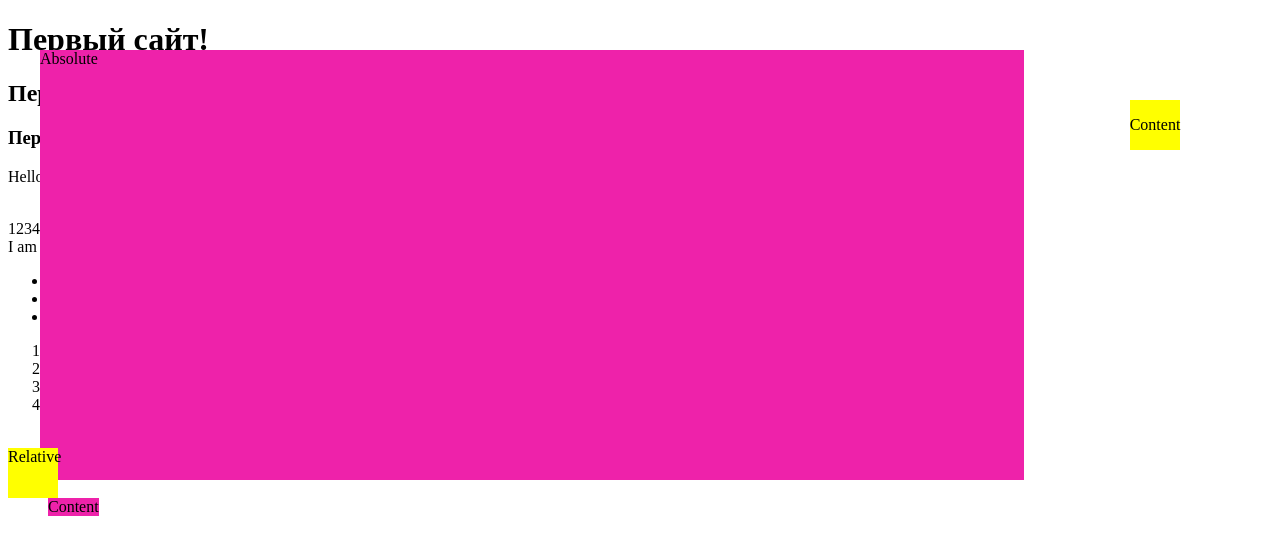
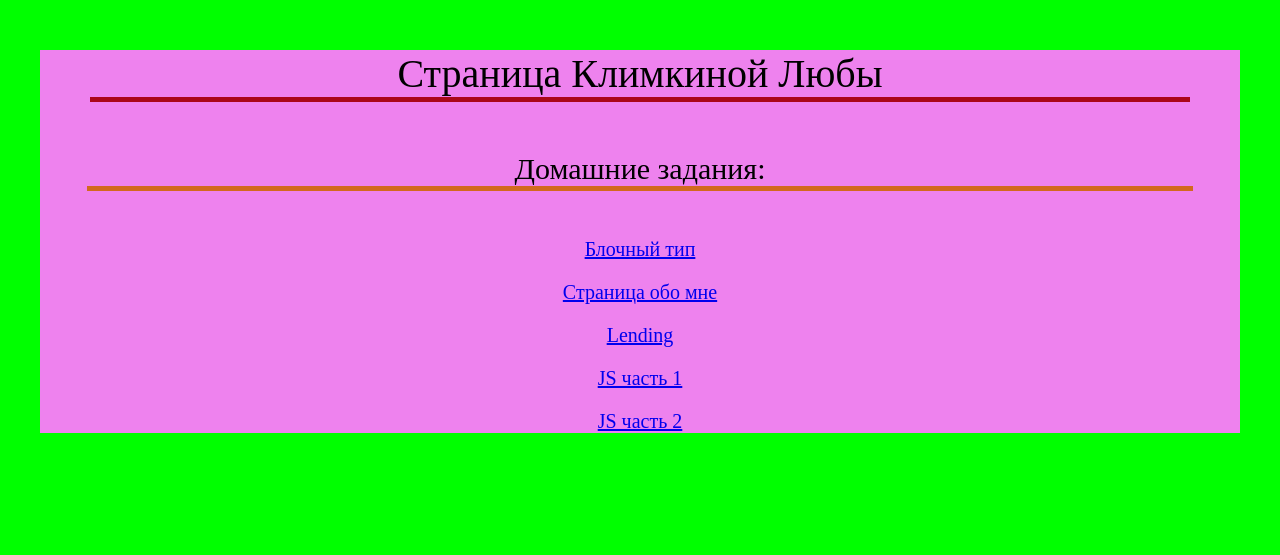
Before and after one commit to LubovKl/PMI4, a PHP site: page / in a window 1280 px wide. Shown: the top 555 px of the page. Run offline with PHP 8.4, Linux system fonts and the light colour scheme.

Commit message:
this is my 7 commit

```diff
--- a/index.php
+++ b/index.php
@@ -1,66 +1,40 @@
 <!DOCTYPE html>
+<!--
+To change this license header, choose License Headers in Project Properties.
+To change this template file, choose Tools | Templates
+and open the template in the editor.
+-->
 <html>
     <head>
-        <meta charset="utf-8">
-        <title>Первый сайт</title>
+        <title>Main page</title>
+         <link rel="stylesheet" href="style.css">
+        <meta charset="UTF-8">
+        <meta name="viewport" content="width=device-width, initial-scale=1.0">
 
-        <link rel="stylesheet" href="/style.css">
+
+        <!--<script src="https://code.jquery.com/jquery-3.6.0.min.js"></script>-->
+
+
     </head>
-
     <body>
-        <h1>
-            Первый сайт!
-        </h1>
-        <h2>
-            Первый сайт!
-        </h2>
-        <h3>
-            Первый сайт!
-        </h3>
-        <p>
-            Hello
-        </p>
-        <span id="Petr" class="Ivanov" style="display: block; text-align: center; color: blue">
-            Petr
-        </span>
-        <a>
-            123445
-        </a>
-
-        <div>I am DIV</div>
-
-        <ul>
-            <li>2</li>
-            <li>3</li>
-            <li>1</li>
-        </ul>
-
-        <ol>
-            <li>2</li>
-            <li>3</li>
-            <li>1</li>
-            <li>Content
-                <ul>
-                    <li>
-                        232
-                    </li>
-                </ul>
-            </li>
-        </ol>
-
-        <div class="absolute">
-            Absolute
+        <div class="main_page">
+       <div class="title">Страница Климкиной Любы</div>
+        <div class="title_title">Домашние задания:</div>
+       <div class="s1">
+            <p><a href="/s1/index.php">Блочный тип</a></p>
         </div>
-        <div id="fixed">
-            Fixed
+        <div class="zadanie2">
+            <p><a href="/zadanie2/index.php">Страница обо мне</a></p>
         </div>
-        <div class="div relative">
-            Relative
-            <span class="absolute">Content</span>
-            <div id="fixed">Content</div>
+        <div class="lending">
+            <p><a href="/lending/index.php">Lending</a></p>
         </div>
-        <div>
-
+        <div class="js1">
+            <p><a href="/js(1)/index.php">JS часть 1</a></p>
+        </div>
+        <div class="js2">
+            <p><a href="/js(2)/index.php">JS часть 2</a></p>
+        </div>
         </div>
     </body>
 </html>
--- a/style.css
+++ b/style.css
@@ -1,41 +1,25 @@
-body{
+html {
+    background: #00FF00;
 }
 
-
-.absolute{
-    position: absolute;
-    background-color: #E2A;
-    left: 40px;
-    top: 50px;
-    right: 20%;
-    bottom: 40%;
+body{
+     text-align: center;
+     margin: 40px;
+     font-size: 20px;
 }
 
-#fixed{
-    position: fixed;
-    right: 100px;
-    top: 100px;
-    width: 50px;
-    height: 50px;
-    background-color: yellow;
-    text-align: center;
-    display: flex;
-    align-items: center;
-    justify-content: center;
-}
-.div.relative{
-    position: relative;
-    width: 50px;
-    height: 50px;
-    background-color: yellow;
+.title{
+    font-size: 40px;
+    margin: 50px;
+    border-bottom: 5px solid #aa0719;
 }
 
-span.absolute{
-    position: absolute;
-    background-color: #E2A;
-    left: 40px;
-    top: 50px;
-    right: auto;
-    bottom: auto;
-    display: flex;
+.title_title{
+    font-size: 30px;
+    margin: 47px;
+    border-bottom: 5px solid chocolate;
 }
+
+.main_page{
+    background-color: violet;
+}
```
